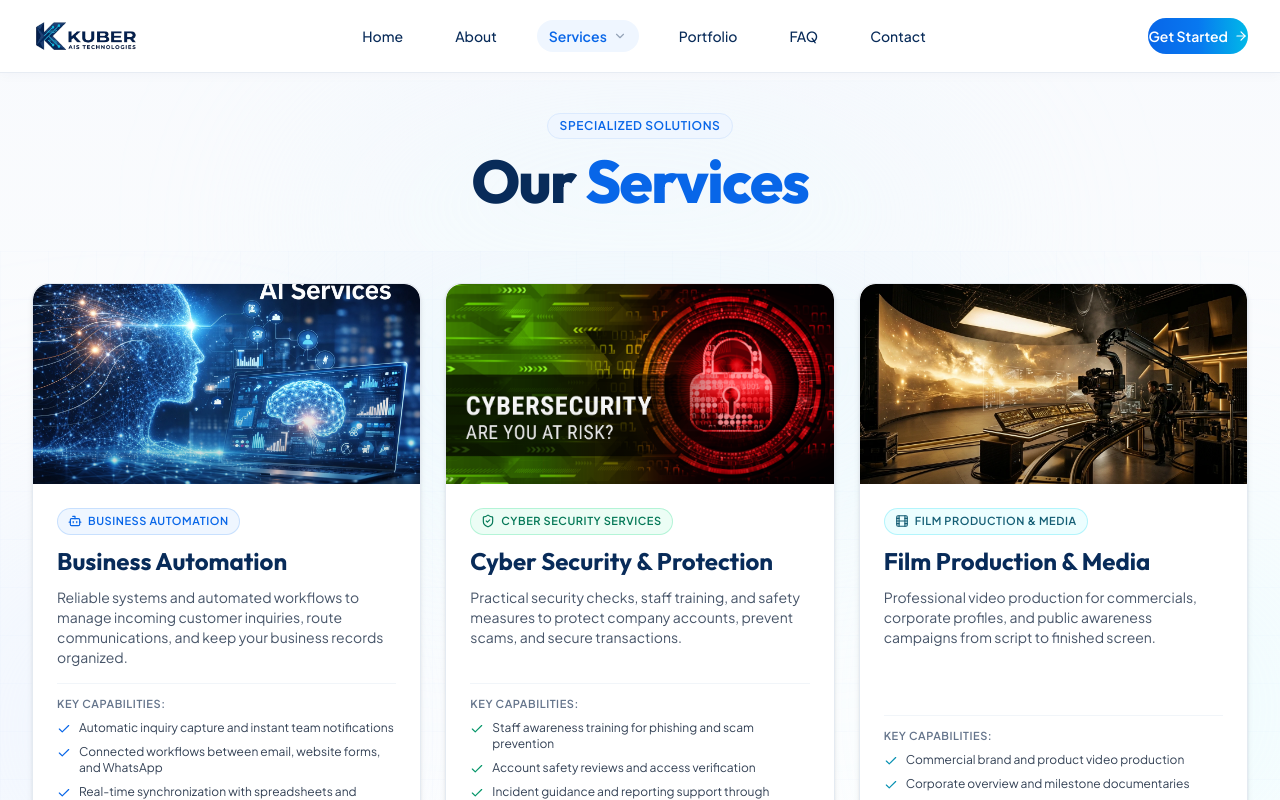
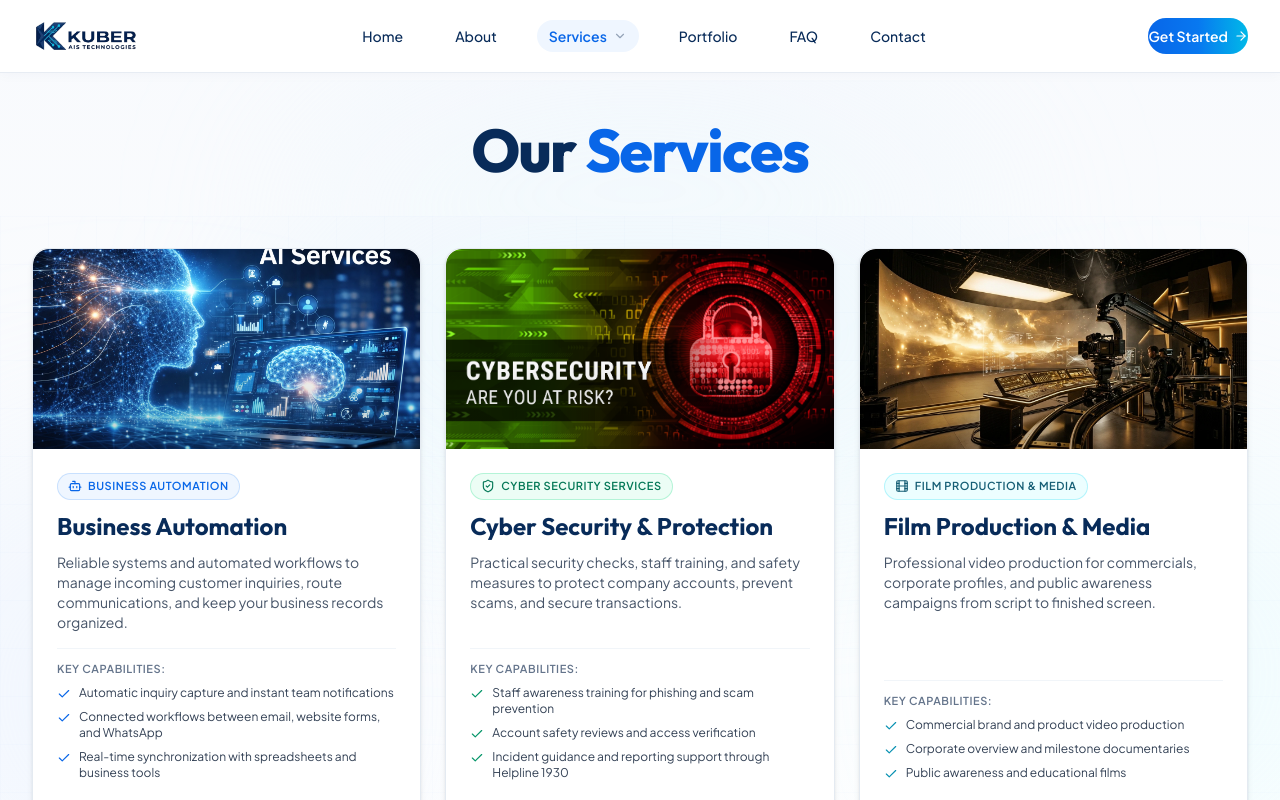
Before and after one commit to mbariya736-crypto/Kuber, a React (Vite) app: page /services in a window 1280 px wide. Shown: the top 800 px of the page. Built offline with nearby package versions, Linux system fonts and the light colour scheme.

Commit message:
refactor(services): remove SPECIALIZED SOLUTIONS badge and balance heading spacing

```diff
--- a/src/pages/ServicesPage.jsx
+++ b/src/pages/ServicesPage.jsx
@@ -19,7 +19,7 @@ export default function ServicesPage({ onOpenModal }) {
   return (
     <div className="pt-16 sm:pt-20 min-h-screen relative bg-gradient-to-b from-[#F8FAFD] via-white to-[#F0F6FC] text-[#082B59]">
       {/* Dedicated Services Page Hero Header */}
-      <section className="relative pt-4 sm:pt-8 pb-4 sm:pb-6 overflow-hidden text-center bg-transparent z-10">
+      <section className="relative pt-6 sm:pt-10 pb-4 sm:pb-6 overflow-hidden text-center bg-transparent z-10">
         {/* Subtle diffuse gradient highlights preserving white-blue theme */}
         <div className="absolute top-0 left-1/2 -translate-x-1/2 w-[700px] h-[320px] bg-gradient-to-b from-blue-100/40 via-cyan-50/30 to-transparent rounded-[100%] blur-[90px] pointer-events-none -z-10" />
         <div className="absolute top-12 right-10 w-[350px] h-[350px] bg-[#00B9E8]/8 rounded-full blur-[80px] pointer-events-none -z-10" />
@@ -31,13 +31,9 @@ export default function ServicesPage({ onOpenModal }) {
             animate={{ opacity: 1, y: 0 }}
             transition={{ duration: 0.5, ease: [0.16, 1, 0.3, 1] }}
           >
-            <span className="inline-flex items-center gap-2 px-3 py-1 rounded-full text-xs font-semibold text-[#0866E8] bg-blue-50 border border-blue-100 mb-3 uppercase tracking-wider">
-              Specialized Solutions
-            </span>
-            <h1 className="text-3xl sm:text-5xl lg:text-6xl font-extrabold text-[#082B59] tracking-tight leading-[1.14] max-w-4xl mx-auto mb-3 sm:mb-4">
+            <h1 className="text-3xl sm:text-5xl lg:text-6xl font-extrabold text-[#082B59] tracking-tight leading-[1.14] max-w-4xl mx-auto mb-2 sm:mb-3">
               Our <span className="text-[#0866E8]">Services</span>
             </h1>
-
           </motion.div>
         </div>
       </section>
```
